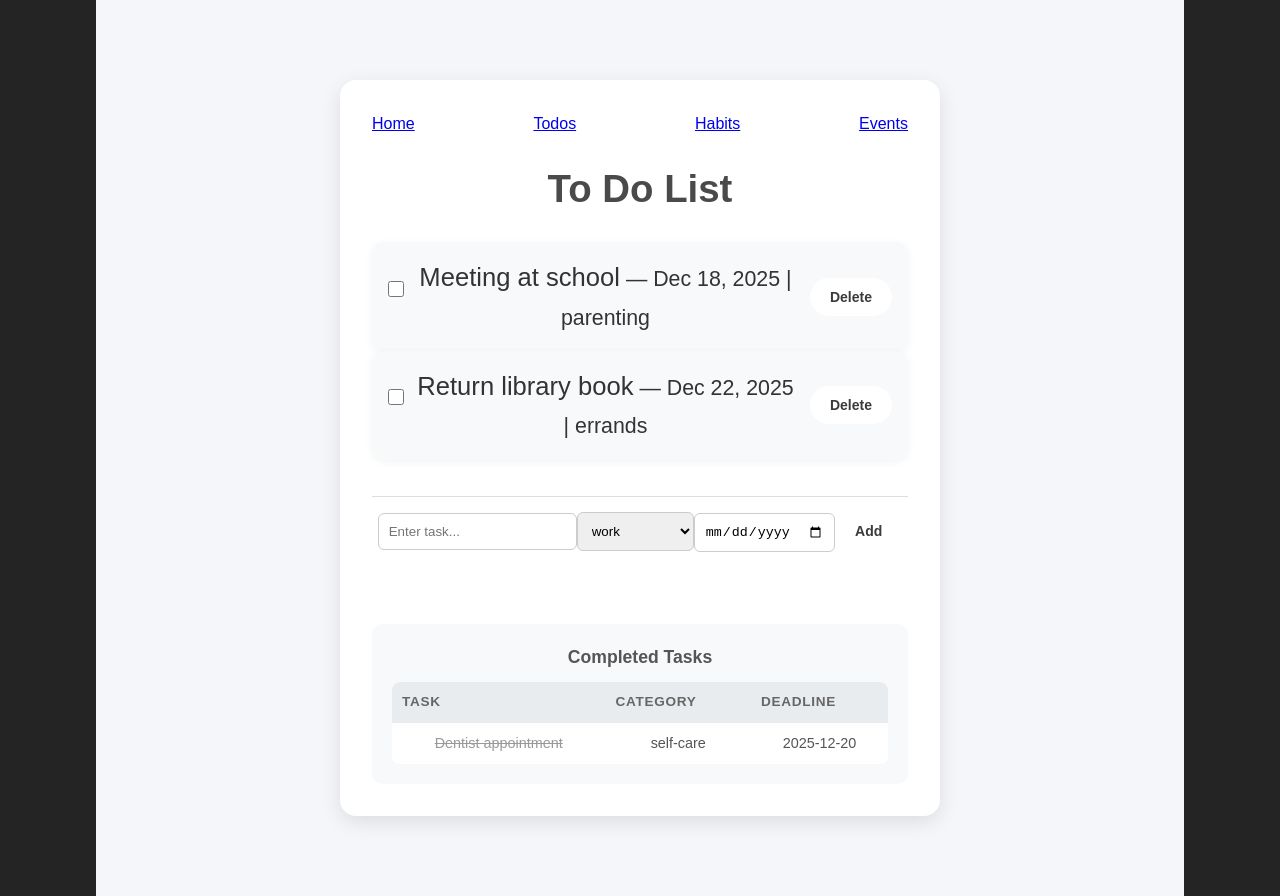
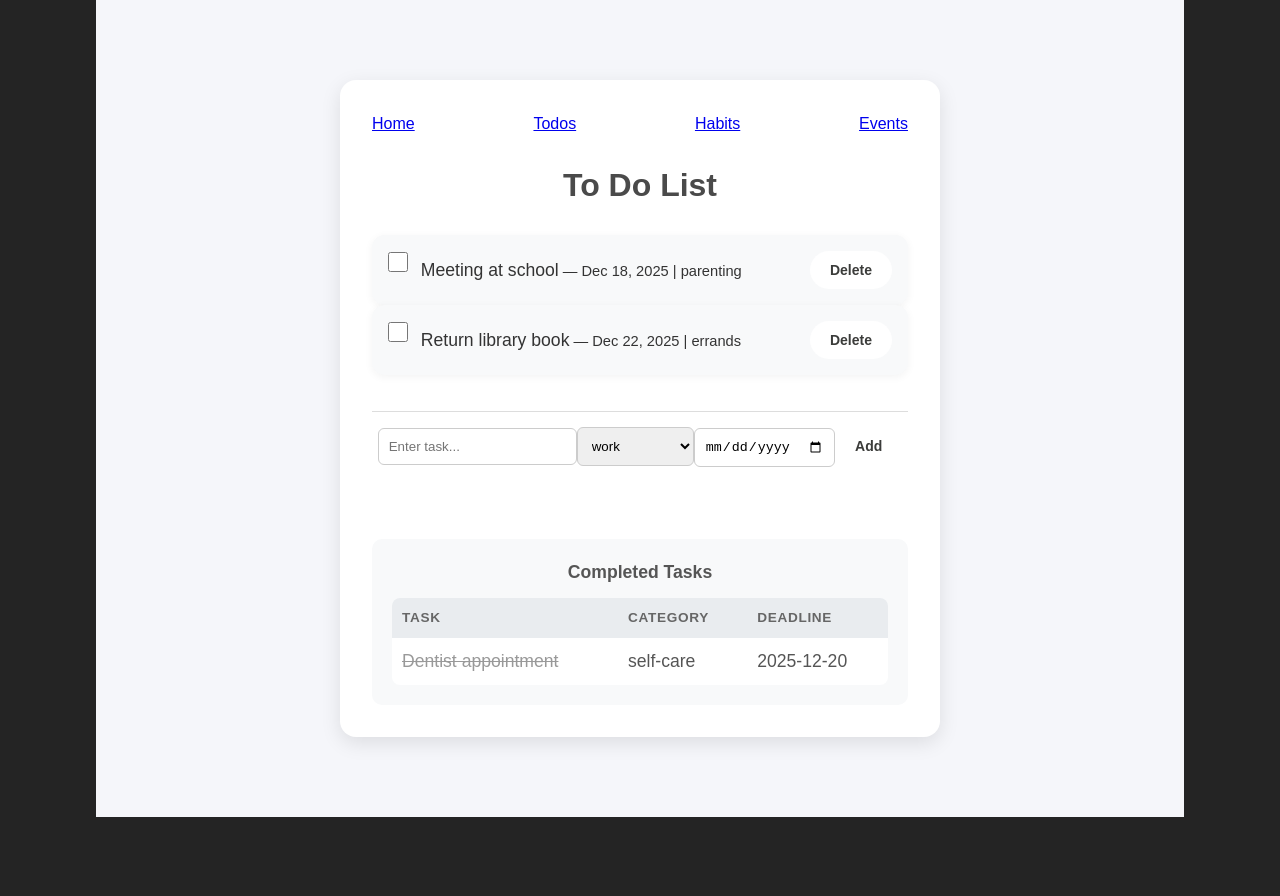
Before and after one commit to annaangvallskeppstedt-spec/Projektarbete-grupp-6, a React (Vite) app: page /Todos in a window 1280 px wide. After the commit the page ends 817 px from the top, so only its background shows below. Built offline with nearby package versions, Linux system fonts and the light colour scheme.

Commit message:
some more

```diff
--- a/src/components/TodoList.jsx
+++ b/src/components/TodoList.jsx
@@ -1,10 +1,11 @@
-import React, { useMemo, useState } from 'react';
+import React, { useMemo, useState,useEffect } from 'react';
 import TodoItem from './TodoItem';
 
 function TodoList() {
   const [text, setText] = useState('');
   const [deadline, setDeadline] = useState('');
   const [category, setCategory] = useState('work');
+  const [filterCategory, setFilterCategory] = useState("all")
 
   const categories = [
     'work',
@@ -15,6 +16,19 @@ function TodoList() {
     'finance',
     'relationships'
   ];
+
+    <select
+      className="category-filter"
+      value={filterCategory}
+      onChange={(e) => setFilterCategory(e.target.value)}
+    >
+      <option value="all">All Categories</option>
+      {categories.map(cat => (
+        <option key={cat} value={cat}>
+          {cat}
+        </option>
+      ))}
+    </select>
 
   const [tasks, setTasks] = useState([
     {
@@ -44,6 +58,16 @@ function TodoList() {
     () => tasks.filter(task => task.completed),
     [tasks]
   );
+
+     const filteredTodos = filterCategory === "all" ? TodoList : TodoList.filter(todo => todo.category.toLowerCase() === filter);
+
+        useEffect(() =>  {
+        localStorage.setItem("TodoList", JSON.stringify(TodoList))
+    },[TodoList])
+
+    const removeTodo = (title) => {
+        setTodoList(TodoList.filter((h) => h.title !== title))
+}
 
   function addTask() {
     const selectedDate = new Date(deadline);
@@ -88,7 +112,12 @@ function TodoList() {
     <ul className="todo-items">
       {tasks
       .filter(task => !task.completed)
+      .filter(task =>
+    filterCategory === 'all'
+      ? true
+      : task.category === filterCategory)
         .map(task => (
+
     <TodoItem
       key={task.id}
       task={task}
@@ -97,7 +126,6 @@ function TodoList() {
       />
       ))}
     </ul>
-
 
     <div className="todo-form">
       <input
--- a/src/index.css
+++ b/src/index.css
@@ -66,7 +66,7 @@ body {
 
 h1 {
   text-align: center;
-  font-size: 2.4rem;
+  font-size: 2rem;
   font-weight: 700;
   color: #4a4a4a;
 }
@@ -97,7 +97,7 @@ form {
 .btn {
   padding: 0.8rem 1.2rem;
   border-radius: 0.6rem;
-  font-size: 1.6rem;
+   font-size: 1.1rem;
   cursor: pointer;
   transition: all 0.2s ease;
   border: none;
@@ -177,7 +177,7 @@ form {
   cursor: pointer;
 }
 .todo-label {
-  font-size: 1.6rem;
+  font-size: 1.1rem;
   color: #333;
 }
 
@@ -221,7 +221,6 @@ form {
   overflow: hidden;
 }
 
-
 .completed-task-list thead {
   background-color: #e9ecef;
 }
@@ -235,13 +234,12 @@ form {
   color: #666;
 }
 
-
 .completed-task-list td {
   padding: 10px;
-  font-size: 0.9rem;
+  font-size: 1.1rem;
   color: #555;
+  text-align: left;
 }
-
 
 .completed-task-list tbody tr {
   border-bottom: 1px solid #eee;
```
Lines whose indentation alone changed are shown as unchanged.
